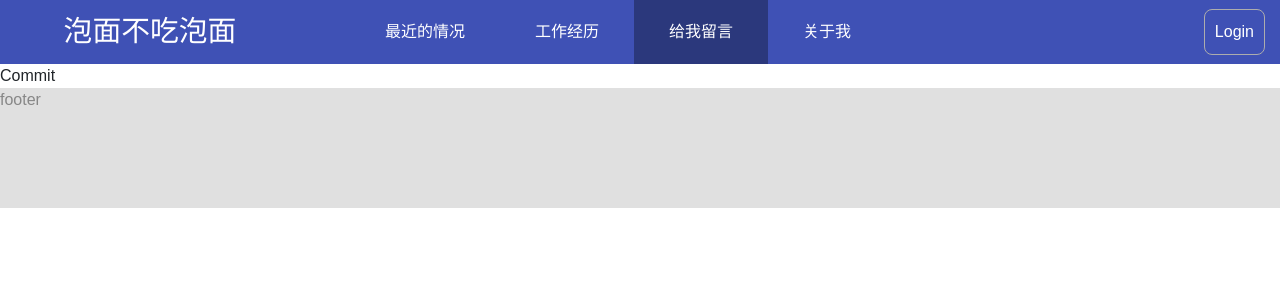
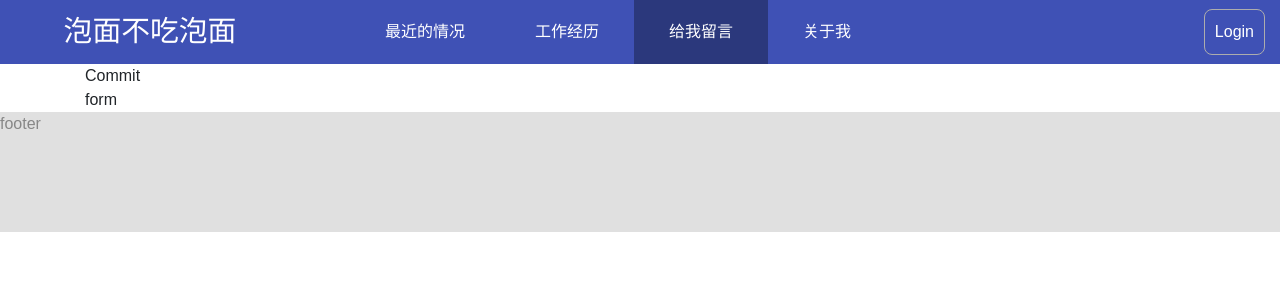
Before and after one commit to viccowang/vicco_blog, an Angular app: page /commit in a window 1280 px wide. Shown: the top 300 px of the page. Built offline with nearby package versions, Linux system fonts and the light colour scheme.

Commit message:
update commit

```diff
--- a/src/app/commit/commit.component.html
+++ b/src/app/commit/commit.component.html
@@ -1 +1,6 @@
-Commit
+<div class="commit-wrapper">
+    <div class="container">
+        <section class="commit-list">Commit</section>
+        <section class="commit-form">form</section>
+    </div>
+</div>
--- a/src/app/commit/commit.component.ts
+++ b/src/app/commit/commit.component.ts
@@ -3,7 +3,8 @@ import { Component } from '@angular/core';
 
 @Component({
     selector: 'blog-commit',
-    templateUrl: './commit.component.html'
+    templateUrl: './commit.component.html',
+    styleUrls: ['./commit.component.scss']
 })
 export class BlogCommitComponent {
 
```
Also changed, not shown: src/app/commit/commit.component.scss (added).
